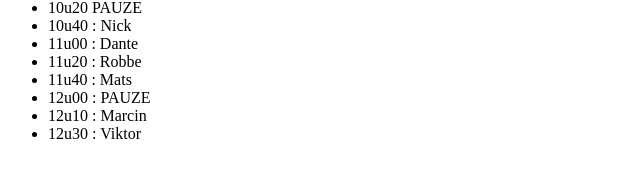
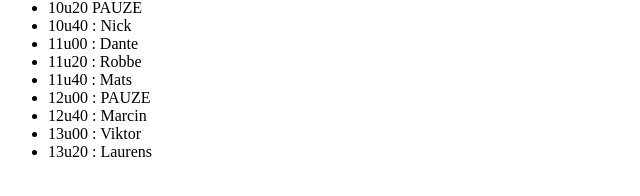
Before and after one commit to vbrh-immalle/vbrh-immalle.github.io, a Jekyll site: the page built from GIPWebsites2018-2019/index.md, in a window 1280 px wide. Shown: the part 467-663 px from the top of the page, without its empty margins (0-640 px from the left). Built offline with Jekyll 4.4.1, drawn with Linux system fonts in a browser that asks for light colours; some web fonts are replaced.

Commit message:
Update uurverdeling ma 17 juni

```diff
--- a/GIPWebsites2018-2019/index.md
+++ b/GIPWebsites2018-2019/index.md
@@ -32,5 +32,6 @@ title: GIP Websites 2018-2019
 - 11u20 : Robbe
 - 11u40 : Mats
 - 12u00 : PAUZE
-- 12u10 : Marcin
-- 12u30 : Viktor
+- 12u40 : Marcin
+- 13u00 : Viktor
+- 13u20 : Laurens
```
